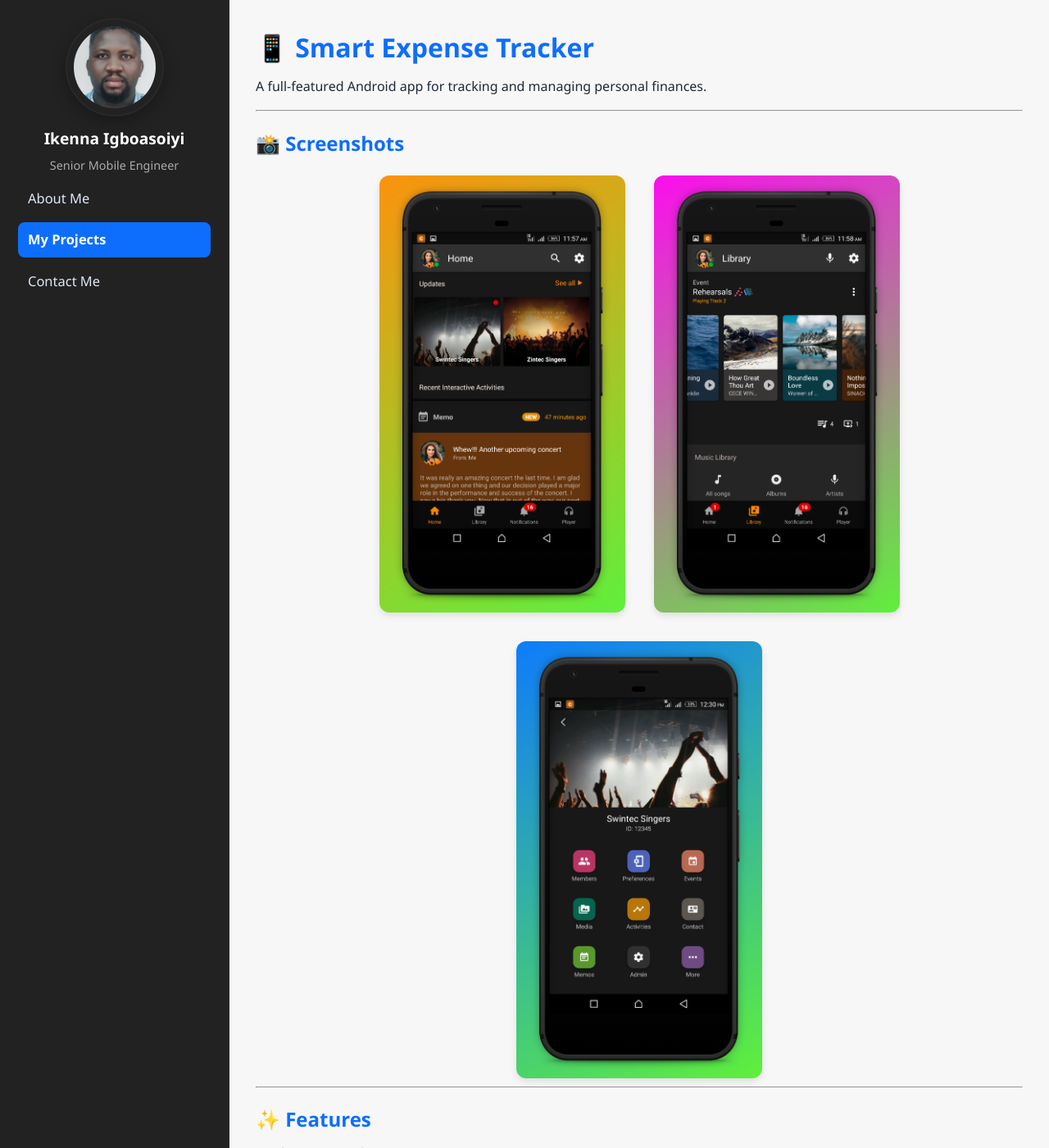
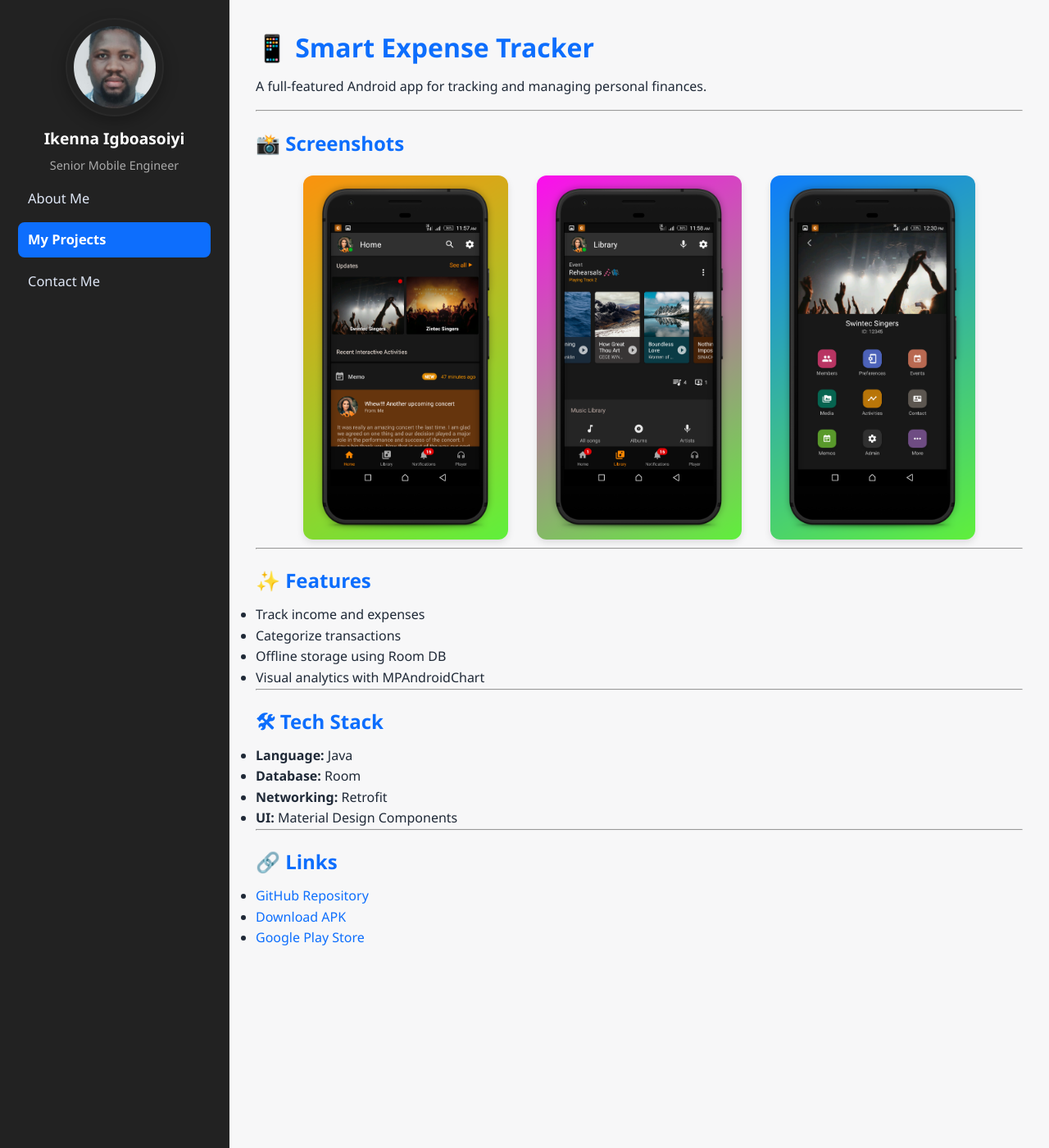
Before and after one commit to Andy112/ikenna-portfolio, a Jekyll site: the page built from projects/trackulator.md, in a window 1280 px wide and 1400 px high. Shown: the whole window at 82% size. Built offline with Jekyll 4.4.1, drawn with Linux system fonts in a browser that asks for light colours.

Commit message:
Update style.css

```diff
--- a/assets/style.css
+++ b/assets/style.css
@@ -471,7 +471,7 @@ pre, code { background:#0f1720; color:#f5f7fb; padding:6px 10px; border-radius:6
 }
 
 .screenshot-gallery img {
-  width: 300px;       /* Standard phone width */
+  width: 250px;       /* Standard phone width */
   height: auto;       /* Keep aspect ratio */
   border-radius: 12px; /* Optional: rounded corners */
   box-shadow: 0 4px 8px rgba(0, 0, 0, 0.1); /* Optional: subtle shadow */
```
